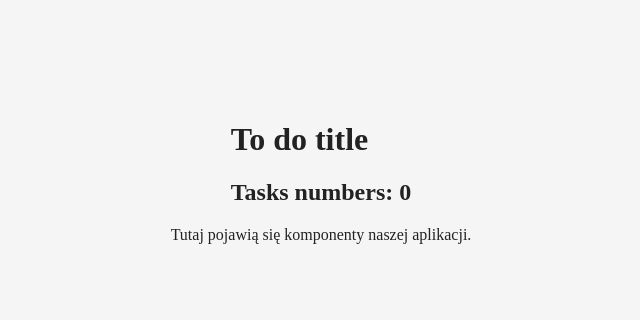
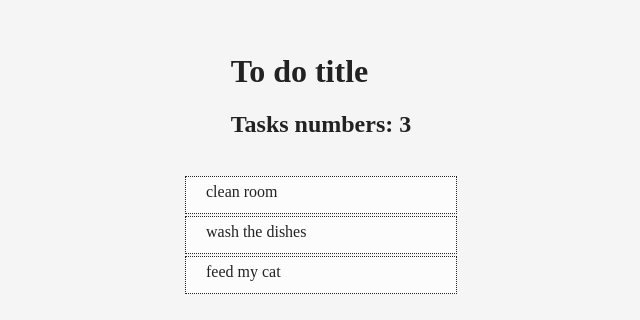
Before and after one commit to damianmichalski/webpack-todo, a React app: page / in a window 1280 px wide. Shown: the part 236-556 px from the top of the page, without its empty margins (327-967 px from the left). Built offline with nearby package versions, Linux system fonts and the light colour scheme.

Commit message:
Webpack - To Do - plugins

```diff
--- a/index.html
+++ b/index.html
@@ -2,10 +2,10 @@
 <html lang="en">
 <head>
   <meta charset="UTF-8">
-  <title>Webpack + React</title>
+  <title>Webpack</title>
 </head>
 <body>
 <div id="app"></div>
-<script src="build/app.bundle.js"></script>
+
 </body>
 </html>
--- /dev/null
+++ b/src/components/TodoList.css
@@ -0,0 +1,17 @@
+.TodoList {
+  list-style-type: none;
+  padding: 0;
+  font-family: 'Playfair Display';
+}
+.TodoList li {
+  width: 250px;
+  height: 24px;
+  margin: 2px;
+  border: 1px dotted #222;
+  padding: 6px 10px;
+  background: rgba(255,255,255,0.7);
+}
+.TodoList li span {
+  font-size: 14px;
+  margin-right: 10px;
+}
--- a/src/components/TodoList.js
+++ b/src/components/TodoList.js
@@ -0,0 +1,17 @@
+import React from 'react';
+import style from './TodoList.css';
+
+const TodoList = (props) => {
+  let listElements = props.item.map(function(element) {
+    return (
+        <li onClick={() => {props.remove(element.id)}} key={element.id}>
+          <span className="far fa-clock"></span>
+          {element.text}
+        </li>)
+  })
+  return (
+      <ul className={style.TodoList}>{listElements}</ul>
+  )
+}
+
+export default TodoList;
--- a/src/containers/App.js
+++ b/src/containers/App.js
@@ -1,6 +1,7 @@
 import React from 'react';
 import uuid from 'uuid';
 import Title from '../components/Title';
+import TodoList from '../components/TodoList';
 import style from './App.css';
 
 
@@ -8,18 +9,31 @@ class App extends React.Component {
   constructor(props){
     super(props);
     this.state = {
-      data: []
+      data: [
+        {
+          id: 1,
+          text: 'clean room'
+        },
+        {
+          id: 2,
+          text: 'wash the dishes'
+        },
+        {
+          id: 3,
+          text: 'feed my cat'
+        }
+      ]
     };
   }
   addTodo(val){
     const todo = {
-      text: val,
       id: uuid.v4(),
+      text: val
     };
     const data = [...this.state.data, todo];
     this.setState({data});
   }
-  removeTodo(id) {
+  removeTodo = (id) => {
     const remainder = this.state.data.filter(todo => todo.id !== id);
     this.setState({data: remainder});
   }
@@ -27,7 +41,7 @@ class App extends React.Component {
     return (
         <div className={style.TodoApp}>
           <Title item={this.state.data}/>
-          Tutaj pojawią się komponenty naszej aplikacji.
+          <TodoList item={this.state.data} remove={this.removeTodo}/>
         </div>
     );
   }
--- a/webpack.config.js
+++ b/webpack.config.js
@@ -1,6 +1,21 @@
 const path = require('path');
+const HtmlWebpackPlugin = require('html-webpack-plugin');
+const OptimizeJsPlugin = require('optimize-js-plugin');
+const plugins = [new HtmlWebpackPlugin({
+  template: 'src/index.html',
+  filename: 'index.html',
+  inject: 'body'
+})];
 
 module.exports = (env) => {
+  if (env === 'production') {
+    plugins.push(
+        new OptimizeJsPlugin({
+          sourceMap: false
+        })
+    )
+  };
+
   const environment = env || 'production';
 
   return {
@@ -8,7 +23,7 @@ module.exports = (env) => {
     entry: './src/index.js',
     output: {
       path: path.resolve(__dirname, 'build'),
-      filename: 'app.' + environment + '.bundle.js'
+      filename: 'app.bundle.js'
     },
     module: {
       rules: [
@@ -16,8 +31,11 @@ module.exports = (env) => {
           test: /\.js$/,
           exclude: /node_modules/,
           use: {
-            loader: "babel-loader"
-          }
+            loader: "babel-loader",
+            query: {
+              plugins: ['transform-class-properties']
+            }
+          },
         },
         {
           test: /\.css$/,
@@ -32,6 +50,7 @@ module.exports = (env) => {
           ]
         }
       ]
-    }
+    },
+    plugins: plugins
   }
 };
```
Also changed, not shown: package.json (+8 -4 lines), 1 other file (tests, documents, lock files or other folders).
